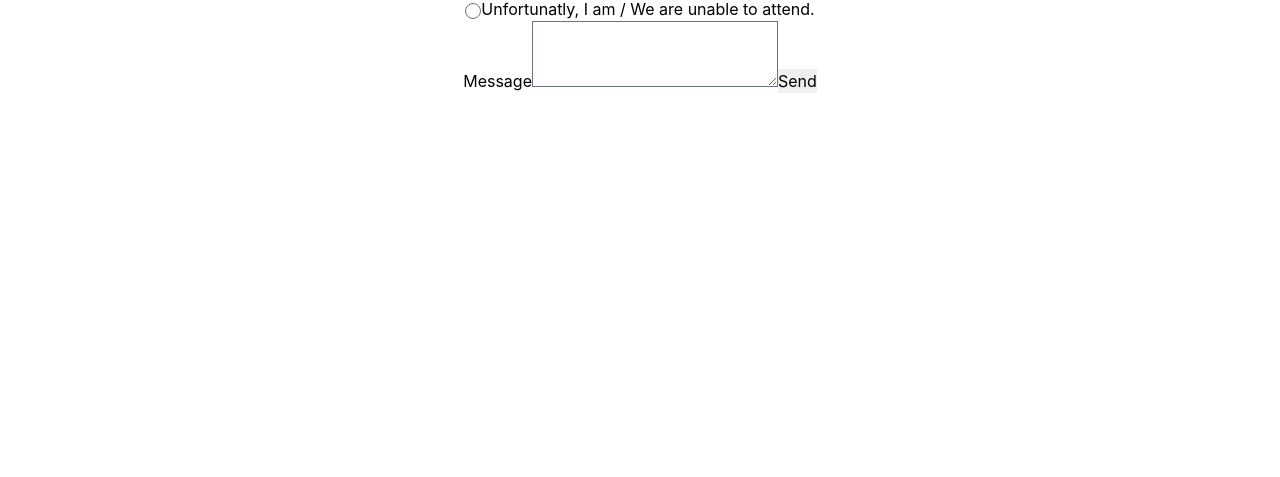
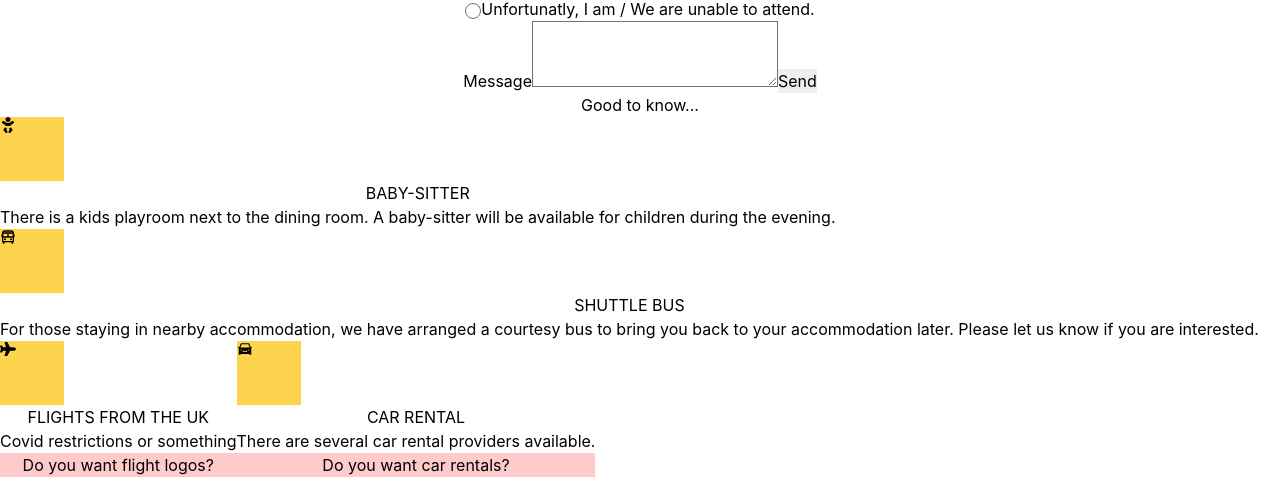
Before and after one commit to SeanLewisIRE/wedding_rsvp, a React (Create React App) app: page / in a window 1280 px wide. Shown: the part 5828-6305 px from the top of the page. Before the commit the page ends 5921 px from the top, so only its background shows below. Built offline with nearby package versions, Linux system fonts and the light colour scheme.

Commit message:
added good to know placeholder copy, added Things to Do component

```diff
--- a/src/App.js
+++ b/src/App.js
@@ -8,7 +8,7 @@ import Accomodation from './components/Accomodation/Accomodation'
 import Directions from './components/Directions/Directions'
 import Rsvp from './components/Rsvp/Rsvp'
 import GoodToKnow from './components/GoodToKnow/GoodToKnow'
-
+import ThingsToDo from './components/ThingsToDo/ThingsToDo'
 
 function App() {
   return (
@@ -21,7 +21,8 @@ function App() {
       <Accomodation />
       <Directions />
       <Rsvp />
-
+      <GoodToKnow />
+      <ThingsToDo />
     </div>
   );
 }
--- a/src/components/GoodToKnow/GoodToKnow.js
+++ b/src/components/GoodToKnow/GoodToKnow.js
@@ -1,10 +1,54 @@
 import React from 'react'
+import { FaBaby, FaPlane } from 'react-icons/fa'
+import { BiBus } from 'react-icons/bi'
+import { AiFillCar } from 'react-icons/ai'
 
 const GoodToKnow = () => {
     return(
-        <div className='good-container'>
+        <div className='good-container bg-white'>
             <h2>Good to know...</h2>
+            <div className="items flex flex-wrap">
 
+                <div className="info-item ">
+                    <div className="bg-yellow-300 h-16 w-16">
+                        <FaBaby />
+                    </div>
+                    <h2>BABY-SITTER</h2>
+                    <p>There is a kids playroom next to the dining room. A baby-sitter will be available for children during the evening.</p>
+
+                </div>
+
+                <div className="info-item">
+                    <div className="bg-yellow-300 h-16 w-16">
+                        <BiBus />
+                    </div>
+                    <h2>SHUTTLE BUS</h2>
+                    <p>For those staying in nearby accommodation, we have arranged a courtesy bus to bring you back to your accommodation later. Please let us know if you are interested.</p>
+
+                </div>
+
+                <div className="info-item">
+                    <div className="bg-yellow-300 h-16 w-16">
+                        <FaPlane />
+                    </div>
+                    <h2>FLIGHTS FROM THE UK</h2>
+                    <p>Covid restrictions or something</p>
+                    <div className="bg-red-200">
+                        Do you want flight logos?
+                    </div>
+                </div>
+
+                <div className="info-item">
+                    <div className="bg-yellow-300 h-16 w-16">
+                        <AiFillCar />
+                    </div>
+                        <h2>CAR RENTAL</h2>
+                        <p>There are several car rental providers available.</p>
+                        <div className="bg-red-200">
+                            Do you want car rentals?
+                        </div>
+                </div>
+            </div>
         </div>
     )
 }
--- /dev/null
+++ b/src/components/ThingsToDo/ThingsToDo.js
@@ -0,0 +1,11 @@
+import React from 'react';
+
+const ThingsToDo = () => {
+    return (
+        <div>
+
+        </div>
+    )
+}
+
+export default ThingsToDo
```
Also changed, not shown: src/components/ThingsToDo/ThingsToDo.css (added).
